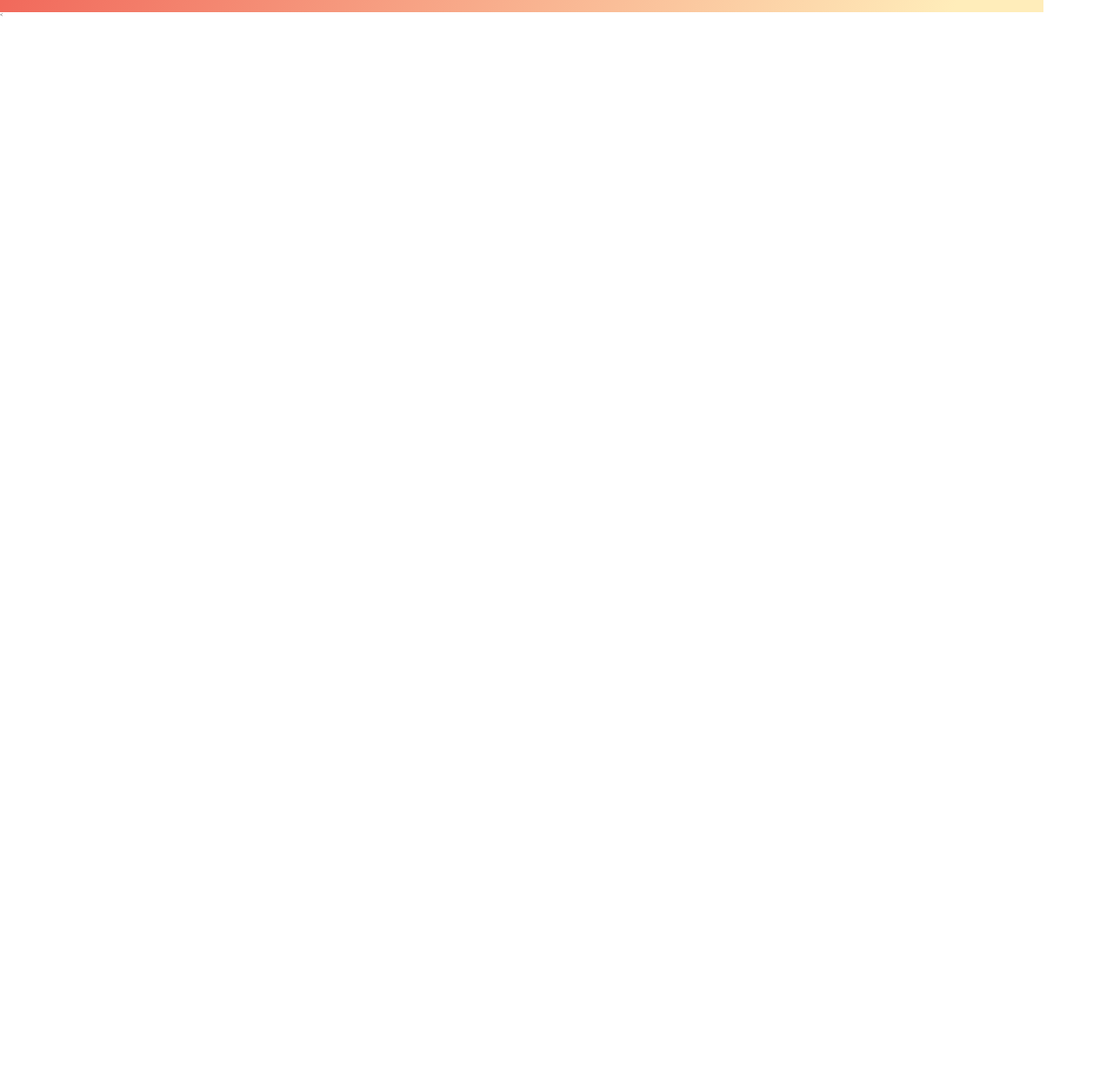
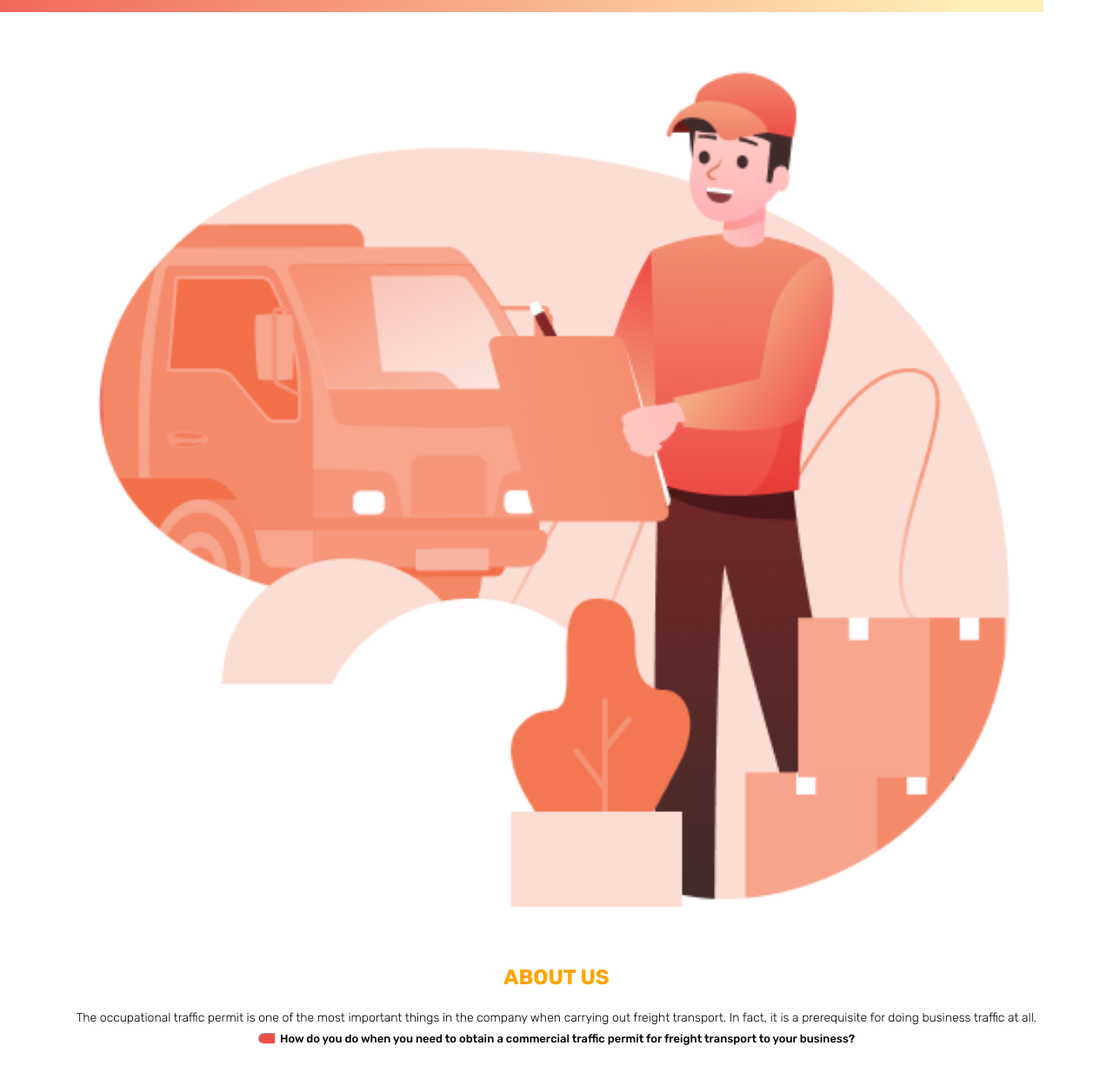
Before and after one commit to KarolinaxxWisniewska/Traffico, a website: page index.html in a window 1280 px wide. Shown: the part 701-1942 px from the top of the page at 87% size. Before the commit the page ends 821 px from the top, so only its background shows below. Drawn offline with Linux system fonts and the light colour scheme.

Commit message:
added section

```diff
--- a/index.html
+++ b/index.html
@@ -43,7 +43,22 @@
         <button class="cta btn">GET STARTED</button>
       </div>
     </header>
-    <main class="main"><</main>
+    <main class="main">
+     <section class="post">
+      <img class="post__img" src="./public/images/Illustration.png" alt="" >
+      <div class="post__info">
+        <p class="post__title text-l">ABOUT US</p>
+        <p class="post__text text-m-light-200">The occupational traffic permit is one of the most important things in the company when carrying out freight transport.  In fact, it is a prerequisite for doing business traffic at all. </p>
+        <div class="footer__info-box--blue info-box--blue">
+          <hr class="info-box__line--blue hr" />
+          <p class="text-m-bold text-left">
+            How do you do when you need to obtain
+a commercial traffic permit for freight transport to your business?
+          </p>
+        </div>
+      </div>
+     </section>
+    </main>
     <footer class="footer">
       <!-- <div class="footer__wrapper">
         <div class="footer__content">
--- a/sass/base/_typography.scss
+++ b/sass/base/_typography.scss
@@ -50,7 +50,7 @@
 }
 
 .text-l {
-    @include text(1.4rem, 100%, bold, orange);
+    @include text(2rem, 100%, bold, orange);
 }
 
 .m-regular-200 {
@@ -87,9 +87,6 @@
         line-height: 110%;
     }
 
-    .text-l {
-        font-size: 1.5rem;
-    }
 
     .m-regular-200 {
         font-size: 1.3rem;
@@ -123,7 +120,7 @@
     }
 
     .text-l {
-        font-size: 1.8rem;
+
         line-height: 26px;
     }
 
@@ -209,7 +206,7 @@
         line-height: 3.6rem;
     }
 
-    .text-m-bold+.text-m-regular {
+    .text-m-bold .text-m-regular {
         font-size: 1.8rem;
         line-height: 3rem;
     }
--- /dev/null
+++ b/sass/sections/_post.scss
@@ -0,0 +1,44 @@
+.post {
+    padding: 1rem;
+    margin-top: 3rem;
+    font-family: 'Rubik';
+    display: flex;
+    flex-direction: column;
+
+    .post__img {
+        max-width: 100%;
+        height: auto;
+    }
+
+    .post__info {
+        display: flex;
+        flex-direction: column;
+        align-items: center;
+
+        p {
+            text-align: center;
+        }
+
+        .post__text {
+            padding-top: 2rem;
+        }
+
+        .info-box--blue {
+            margin: 0;
+        }
+
+        .footer__info-box--blue {
+            padding-top: 1rem;
+
+            .hr {
+                width: 2rem;
+                height: auto;
+                margin-right: .5rem;
+            }
+
+            .text-left {
+                text-align: left;
+            }
+        }
+    }
+}
--- a/sass/sections/_sections.scss
+++ b/sass/sections/_sections.scss
@@ -6,3 +6,4 @@
 @import "footer-nav";
 @import "truck";
 @import "people";
+@import "post";
```
Also changed, not shown: css/style.css, 1 other file.
